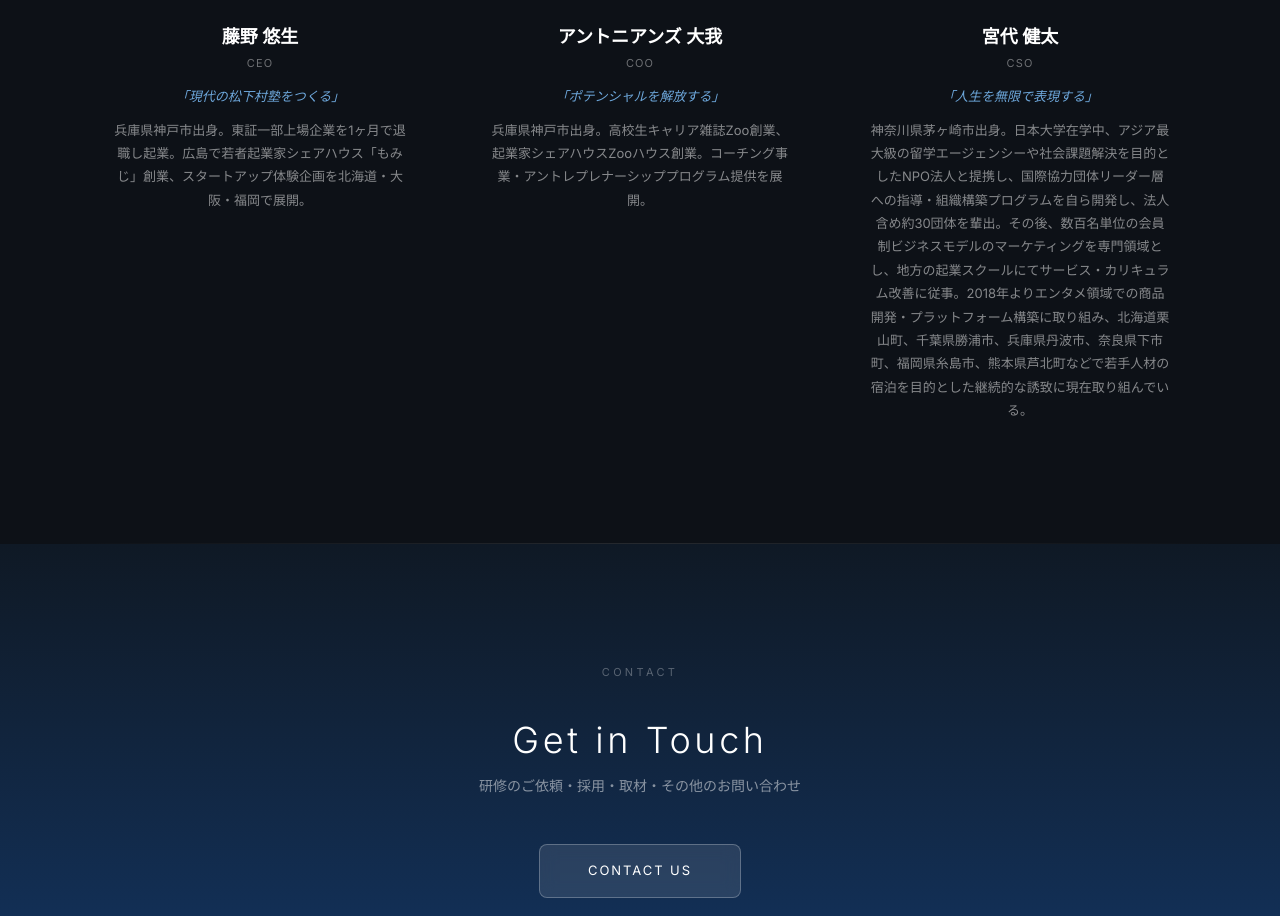
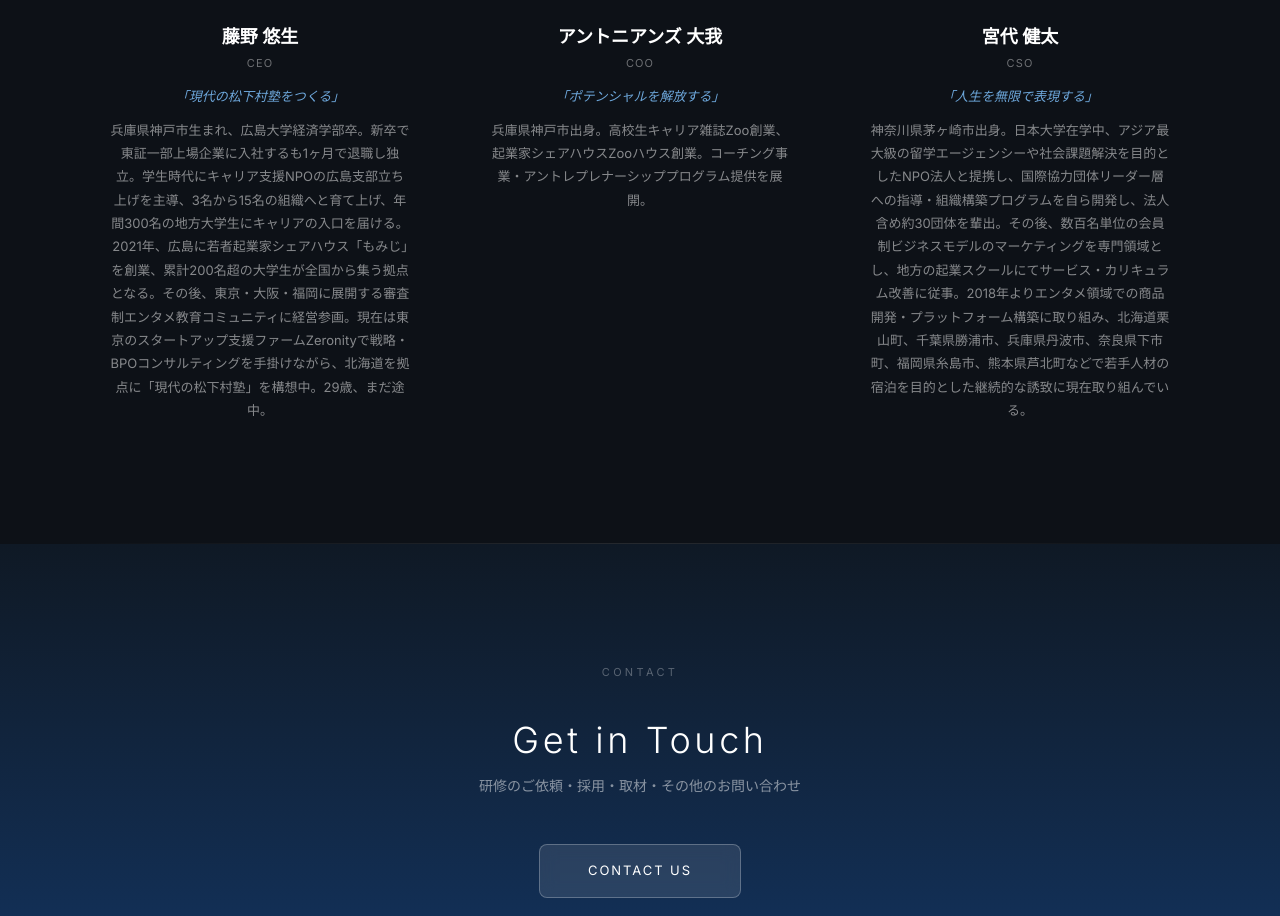
Before and after one commit to youcan0824/samurai-utari-site, a Next.js app: page / in a window 1280 px wide. Shown: the part 3435-4351 px from the top of the page. Built offline with nearby package versions, Linux system fonts and the light colour scheme.

Commit message:
Team: 藤野のbio刷新（権威性+誠実性+親近感）

```diff
--- a/src/components/team.tsx
+++ b/src/components/team.tsx
@@ -10,7 +10,7 @@ const members = [
     nameEn: "Yuki Fujino",
     role: "CEO",
     motto: "「現代の松下村塾をつくる」",
-    bio: "兵庫県神戸市出身。東証一部上場企業を1ヶ月で退職し起業。広島で若者起業家シェアハウス「もみじ」創業、スタートアップ体験企画を北海道・大阪・福岡で展開。",
+    bio: "兵庫県神戸市生まれ、広島大学経済学部卒。新卒で東証一部上場企業に入社するも1ヶ月で退職し独立。学生時代にキャリア支援NPOの広島支部立ち上げを主導、3名から15名の組織へと育て上げ、年間300名の地方大学生にキャリアの入口を届ける。2021年、広島に若者起業家シェアハウス「もみじ」を創業、累計200名超の大学生が全国から集う拠点となる。その後、東京・大阪・福岡に展開する審査制エンタメ教育コミュニティに経営参画。現在は東京のスタートアップ支援ファームZeronityで戦略・BPOコンサルティングを手掛けながら、北海道を拠点に「現代の松下村塾」を構想中。29歳、まだ途中。",
     photo: "/photos/fujino.webp",
     initial: "YF",
   },
```
